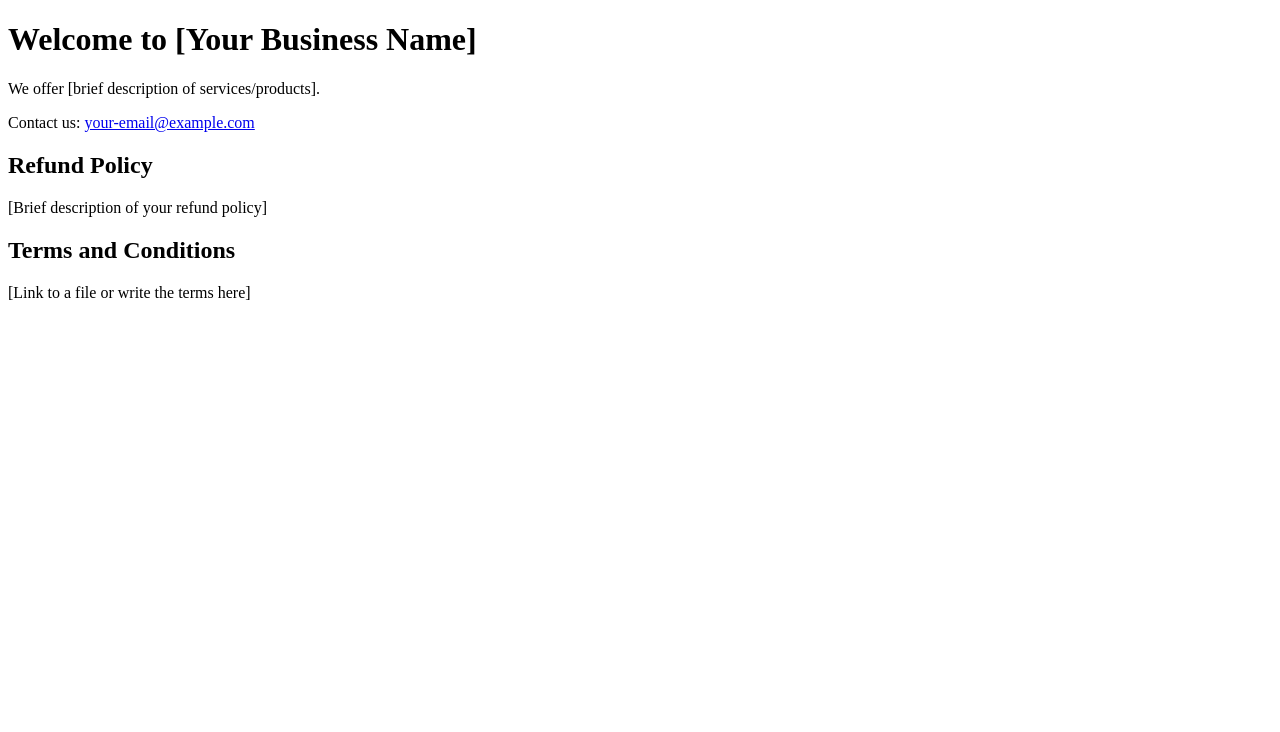
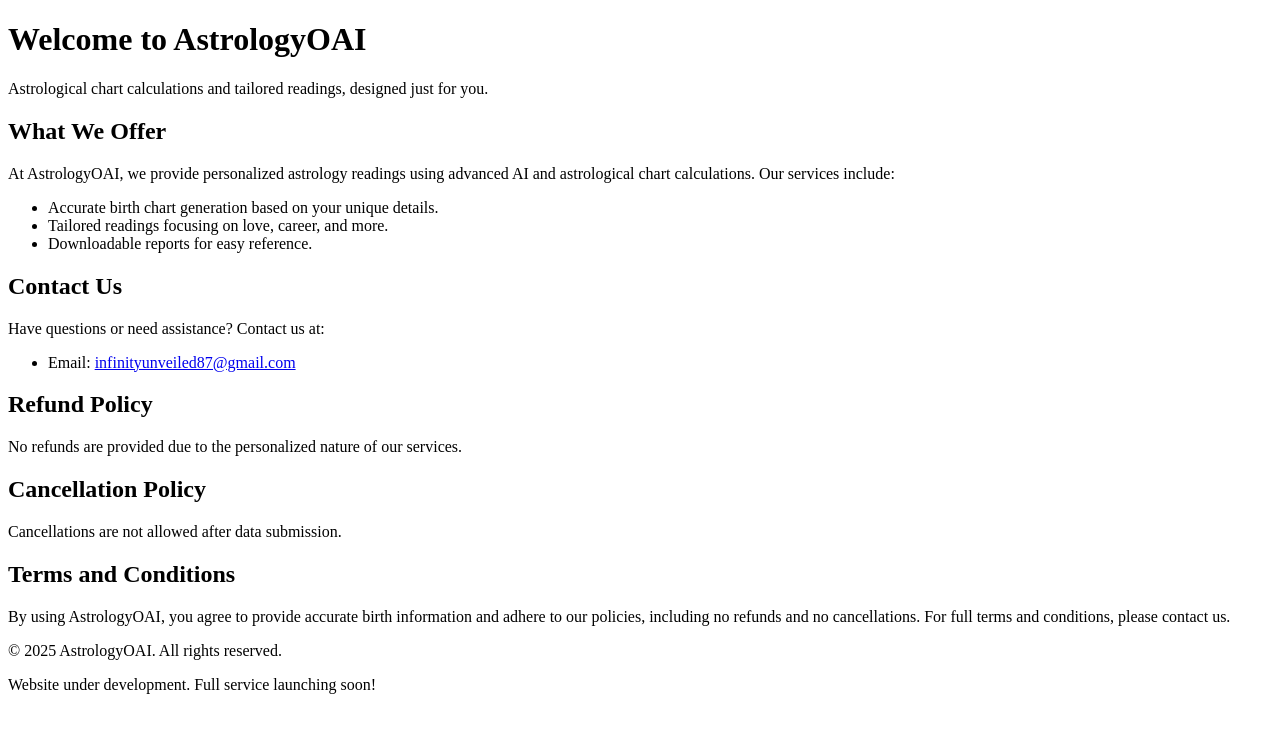
Before and after one commit to willyjer/business-website, a plain HTML site: page index.html in a window 1280 px wide. Drawn offline with Linux system fonts and the light colour scheme.

Commit message:
Update index.html

```diff
--- a/index.html
+++ b/index.html
@@ -3,15 +3,50 @@
 <head>
   <meta charset="UTF-8">
   <meta name="viewport" content="width=device-width, initial-scale=1.0">
-  <title>Business Name</title>
+  <title>AstrologyOAI</title>
 </head>
 <body>
-  <h1>Welcome to [Your Business Name]</h1>
-  <p>We offer [brief description of services/products].</p>
-  <p>Contact us: <a href="mailto:your-email@example.com">your-email@example.com</a></p>
-  <h2>Refund Policy</h2>
-  <p>[Brief description of your refund policy]</p>
-  <h2>Terms and Conditions</h2>
-  <p>[Link to a file or write the terms here]</p>
+  <header>
+    <h1>Welcome to AstrologyOAI</h1>
+    <p>Astrological chart calculations and tailored readings, designed just for you.</p>
+  </header>
+
+  <section id="services">
+    <h2>What We Offer</h2>
+    <p>At AstrologyOAI, we provide personalized astrology readings using advanced AI and astrological chart calculations. Our services include:</p>
+    <ul>
+      <li>Accurate birth chart generation based on your unique details.</li>
+      <li>Tailored readings focusing on love, career, and more.</li>
+      <li>Downloadable reports for easy reference.</li>
+    </ul>
+  </section>
+
+  <section id="contact">
+    <h2>Contact Us</h2>
+    <p>Have questions or need assistance? Contact us at:</p>
+    <ul>
+      <li>Email: <a href="mailto:infinityunveiled87@gmail.com">infinityunveiled87@gmail.com</a></li>
+    </ul>
+  </section>
+
+  <section id="refund-policy">
+    <h2>Refund Policy</h2>
+    <p>No refunds are provided due to the personalized nature of our services.</p>
+  </section>
+
+  <section id="cancellation-policy">
+    <h2>Cancellation Policy</h2>
+    <p>Cancellations are not allowed after data submission.</p>
+  </section>
+
+  <section id="terms">
+    <h2>Terms and Conditions</h2>
+    <p>By using AstrologyOAI, you agree to provide accurate birth information and adhere to our policies, including no refunds and no cancellations. For full terms and conditions, please contact us.</p>
+  </section>
+
+  <footer>
+    <p>&copy; 2025 AstrologyOAI. All rights reserved.</p>
+    <p>Website under development. Full service launching soon!</p>
+  </footer>
 </body>
 </html>
```
